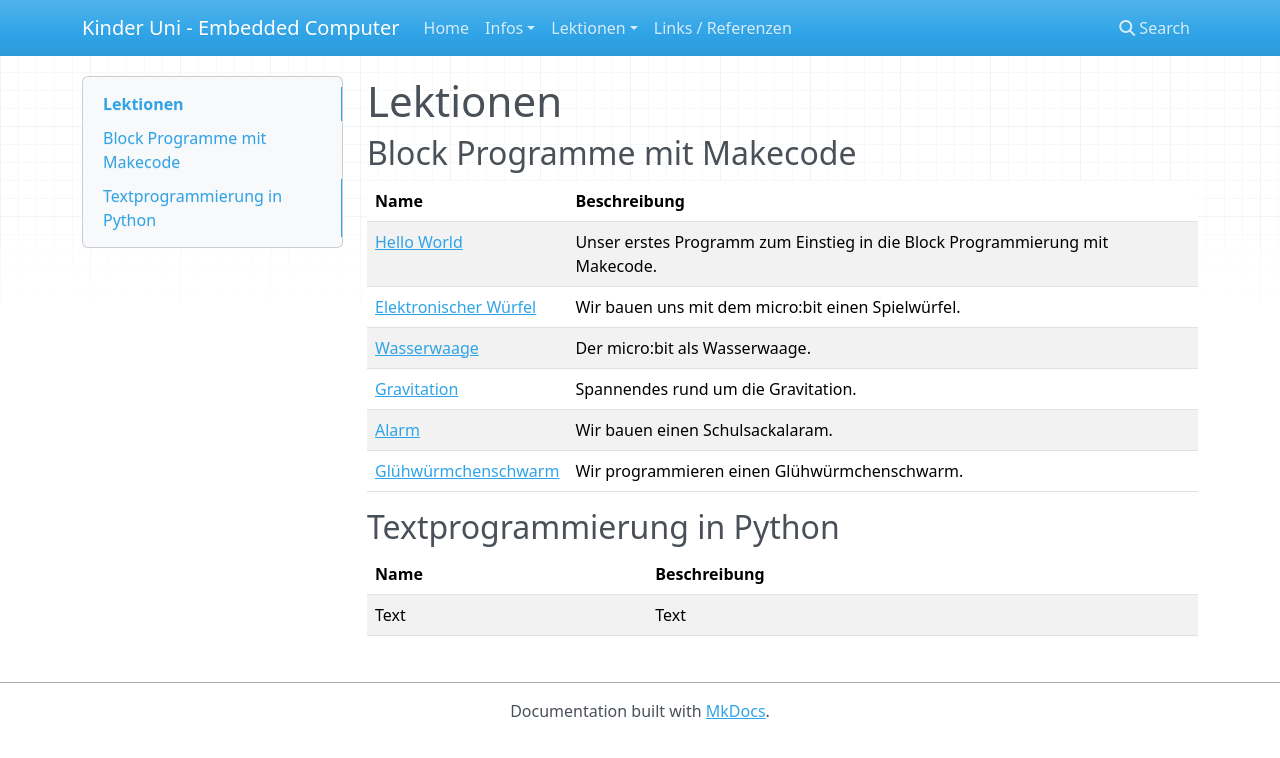
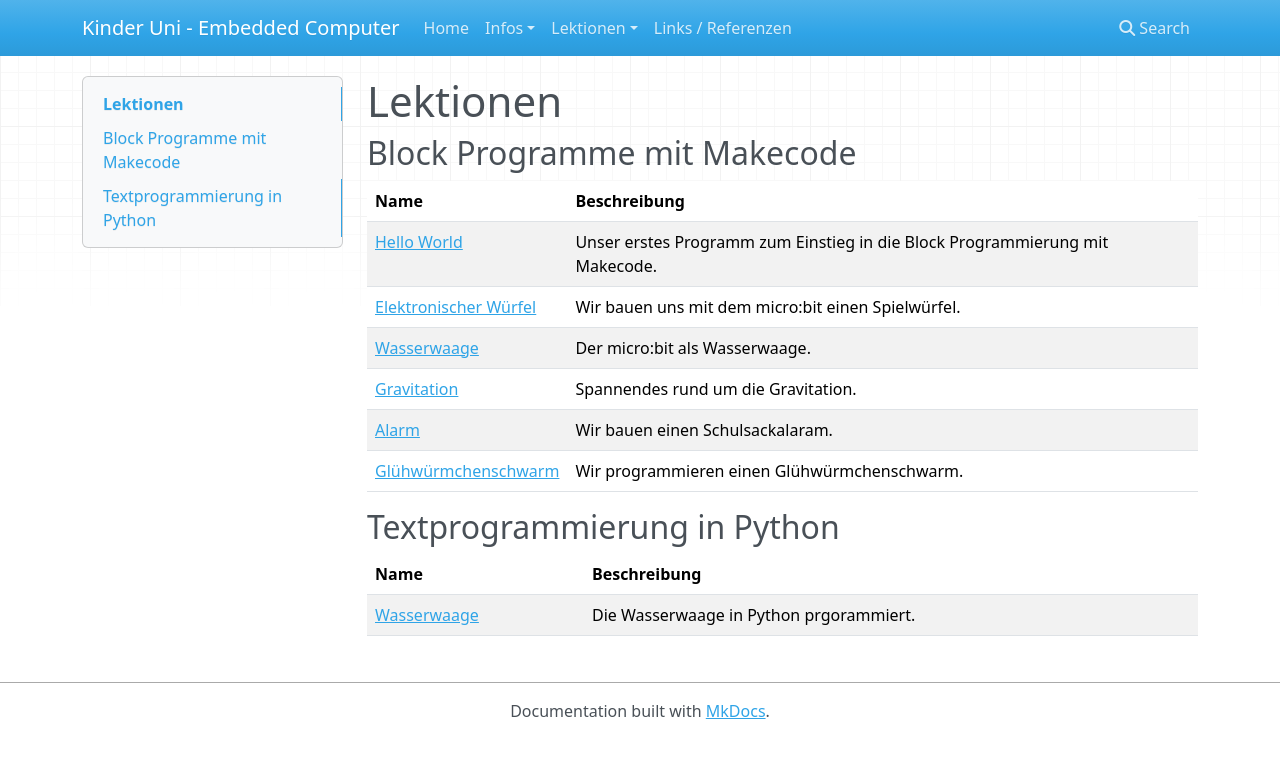
Before and after one commit to renestraub/ehk1, an MkDocs documentation site: the page built from docs/lessons/index.md, in a window 1280 px wide. Shown: the top 758 px of the page. Built offline with MkDocs 1.6.1, drawn with Linux system fonts in a browser that asks for light colours; nearby versions of some CDN libraries.

```diff
--- a/docs/lessons/index.md
+++ b/docs/lessons/index.md
@@ -17,4 +17,4 @@
 
 |Name|Beschreibung|
 |-|-|
-|Text|Text|
+|[Wasserwaage](32_level_python/lesson.md)| Die Wasserwaage in Python prgorammiert. |
--- a/mkdocs.yml
+++ b/mkdocs.yml
@@ -9,6 +9,7 @@ nav:
     - lessons/10_hello_world/lesson.md
     - lessons/20_dice/lesson.md
     - lessons/30_level/lesson.md
+    - lessons/32_level_python/lesson.md
     - lessons/40_gravity/lesson.md
     - lessons/50_alarm/lesson.md
     - lessons/60_firefly/lesson.md
```
Also changed, not shown: docs/lessons/32_level_python/lesson.md (+2 -0 lines), docs/links.md (+1 -0 lines), docs/lessons/32_level_python/image16.png (added).
